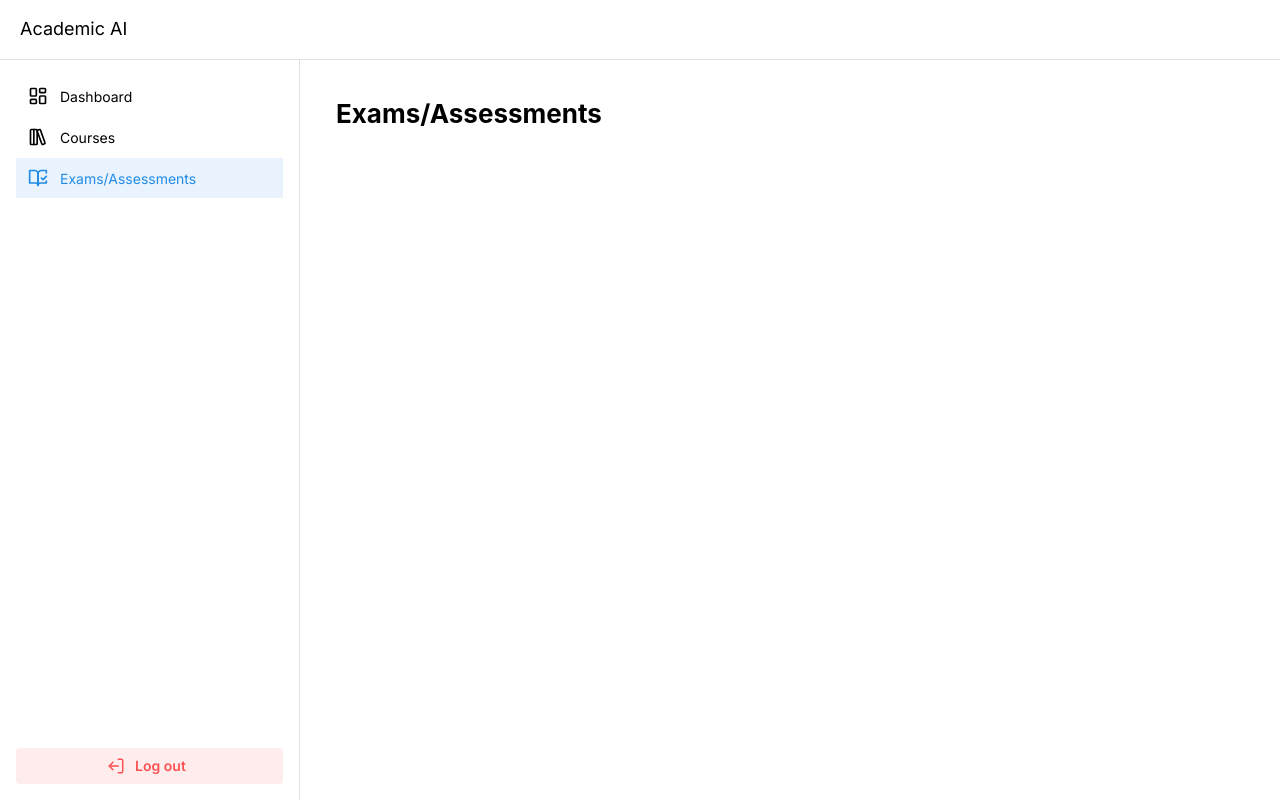
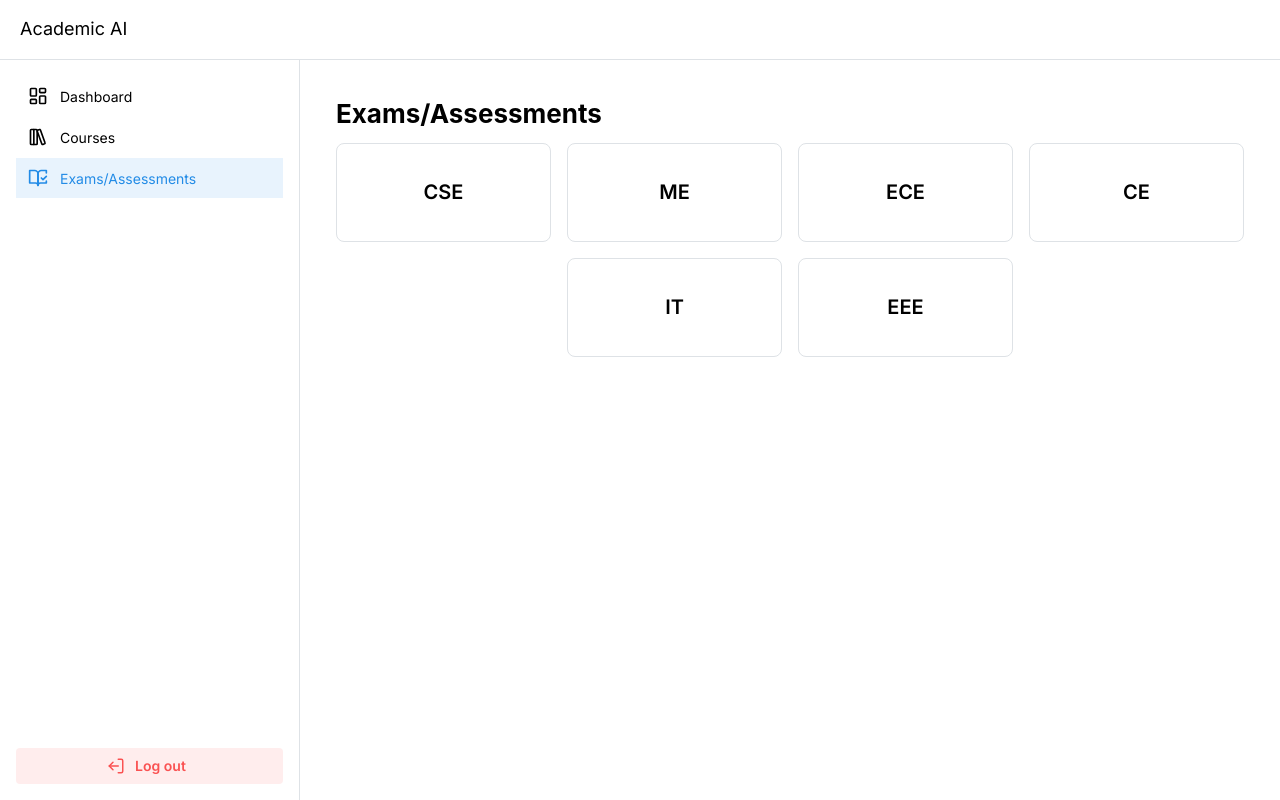
Before and after one commit to the3plet/academic-ai-admin, a Next.js app: page /dashboard/exam in a window 1280 px wide. Built offline with nearby package versions, Linux system fonts and the light colour scheme.

Commit message:
Exam- dept added

```diff
--- a/app/dashboard/exam/page.tsx
+++ b/app/dashboard/exam/page.tsx
@@ -1,13 +1,15 @@
-import { Flex, TextInput, Title } from "@mantine/core";
+"use client";
+import DeptList from "@/components/exam/DeptList";
+import { Card, Grid, Text, Title } from "@mantine/core";
 import React from "react";
 
 type Props = {};
 
 const Exams = (props: Props) => {
   return (
-    <div>
+    <div >
       <Title order={2}>Exams/Assessments</Title>
-
+    <DeptList/>
     </div>
   );
 };
--- /dev/null
+++ b/components/exam/DeptList.tsx
@@ -0,0 +1,85 @@
+import { Card, Grid, Text } from "@mantine/core";
+import React from "react";
+
+type Props = {};
+
+const DeptList = (props: Props) => {
+  return (
+    <Grid align="center" justify="center" my="sm">
+      <Grid.Col span={3}>
+        <Card
+          padding="xl"
+          radius="md"
+          withBorder
+          className=" hover:border-[#008DDA] transition-colors duration-300"
+        >
+          <Text ta="center" size="xl" fw={600}>
+            CSE
+          </Text>
+        </Card>
+      </Grid.Col>
+      <Grid.Col span={3}>
+        <Card
+          padding="xl"
+          radius="md"
+          withBorder
+          className=" hover:border-[#008DDA] transition-colors duration-300"
+        >
+          <Text ta="center" size="xl" fw={600}>
+            ME
+          </Text>
+        </Card>
+      </Grid.Col>
+      <Grid.Col span={3}>
+        <Card
+          padding="xl"
+          radius="md"
+          withBorder
+          className=" hover:border-[#008DDA] transition-colors duration-300"
+        >
+          <Text ta="center" size="xl" fw={600}>
+            ECE
+          </Text>
+        </Card>
+      </Grid.Col>
+      <Grid.Col span={3}>
+        <Card
+          padding="xl"
+          radius="md"
+          withBorder
+          className=" hover:border-[#008DDA] transition-colors duration-300"
+        >
+          <Text ta="center" size="xl" fw={600}>
+            CE
+          </Text>
+        </Card>
+      </Grid.Col>
+      <Grid.Col span={3}>
+        <Card
+          padding="xl"
+          radius="md"
+          withBorder
+          className=" hover:border-[#008DDA] transition-colors duration-300"
+        >
+          <Text ta="center" size="xl" fw={600}>
+            IT
+          </Text>
+        </Card>
+      </Grid.Col>
+      <Grid.Col span={3}>
+        <Card
+          padding="xl"
+          radius="md"
+          withBorder
+          className=" hover:border-[#008DDA] transition-colors duration-300"
+        >
+          <Text ta="center" size="xl" fw={600}>
+            EEE
+          </Text>
+        </Card>
+      </Grid.Col>
+    </Grid>
+  );
+};
+
+export default DeptList;
--- a/package.json
+++ b/package.json
@@ -26,11 +26,11 @@
     "@types/node": "^20",
     "@types/react": "^18",
     "@types/react-dom": "^18",
-    "autoprefixer": "^10.0.1",
-    "postcss": "^8.4.35",
+    "autoprefixer": "^10.4.19",
+    "postcss": "^8.4.38",
     "postcss-preset-mantine": "^1.13.0",
     "postcss-simple-vars": "^7.0.1",
-    "tailwindcss": "^3.3.0",
+    "tailwindcss": "^3.4.1",
     "typescript": "^5"
   }
 }
--- a/tailwind.config.ts
+++ b/tailwind.config.ts
@@ -2,9 +2,12 @@ import type { Config } from "tailwindcss";
 
 const config: Config = {
   content: [
+    "./app/**/*.{js,ts,jsx,tsx,mdx}",
     "./pages/**/*.{js,ts,jsx,tsx,mdx}",
     "./components/**/*.{js,ts,jsx,tsx,mdx}",
-    "./app/**/*.{js,ts,jsx,tsx,mdx}",
+
+    // Or if using `src` directory:
+    "./src/**/*.{js,ts,jsx,tsx,mdx}",
   ],
   theme: {
     extend: {
```
Also changed, not shown: 2 other files (tests, documents, lock files or other folders).
